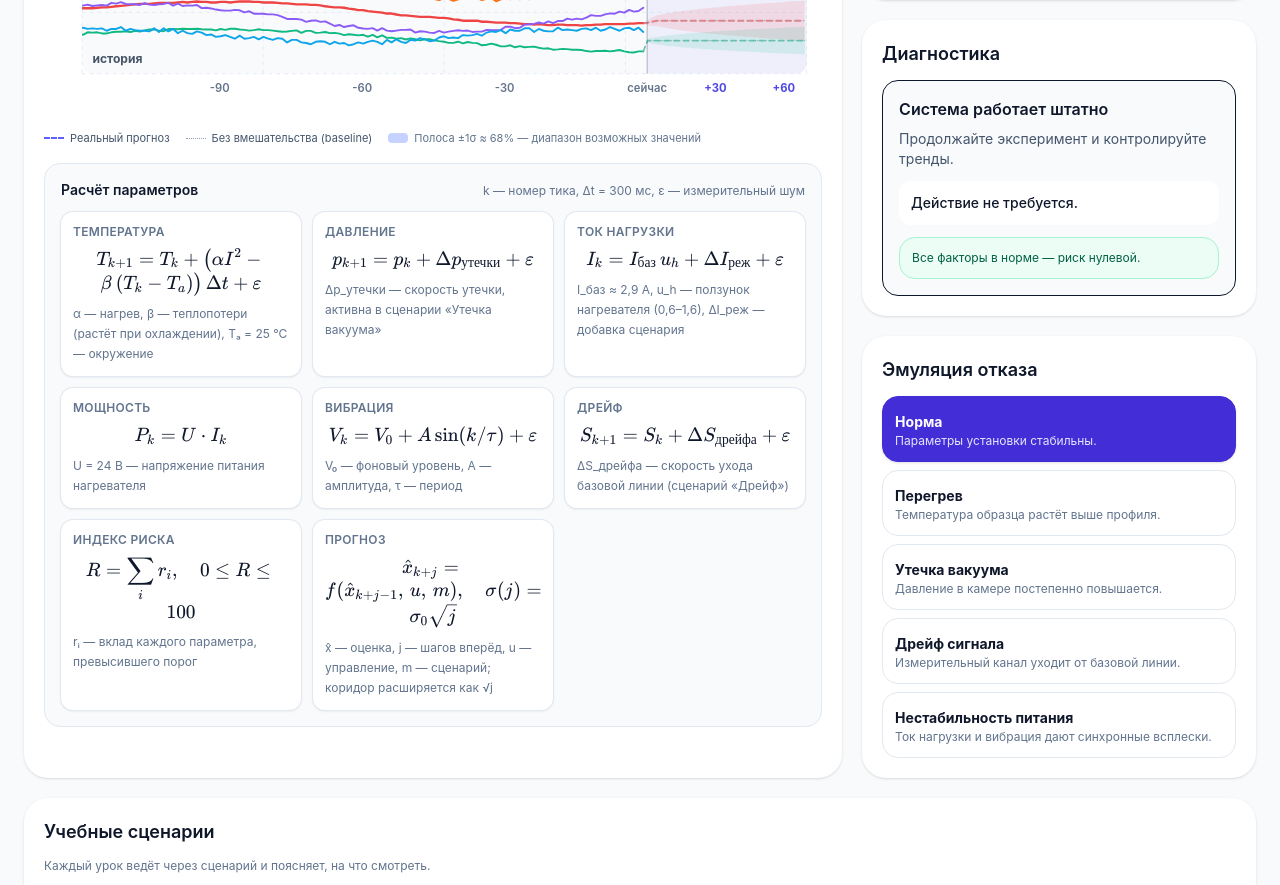
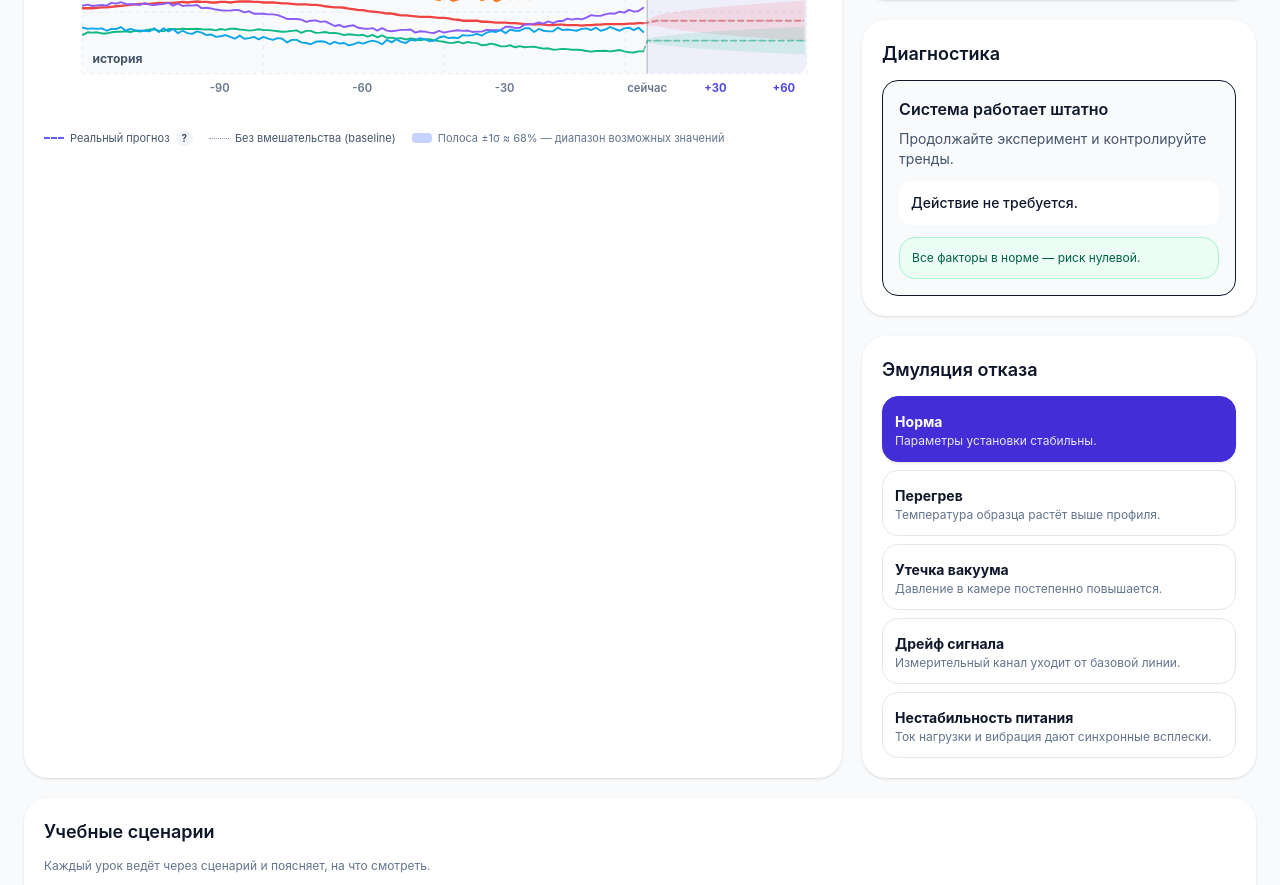
Before and after one commit to fidlow/digital-twin-lab, a React (Vite) app: page / in a window 1280 px wide. Shown: the part 900-1785 px from the top of the page. Built offline with nearby package versions, Linux system fonts and the light colour scheme.

Commit message:
feat: move FORMULAS data into ?-drawer, remove duplicate "Расчёт параметров" block

```diff
--- a/src/App.tsx
+++ b/src/App.tsx
@@ -1,12 +1,11 @@
 import { useEffect, useState } from "react";
-import { DEFAULT_CONTROLS, FORMULAS } from "./models/digitalTwin";
+import { DEFAULT_CONTROLS } from "./models/digitalTwin";
 import { useSimulation } from "./hooks/useSimulation";
 import { useHotkeys } from "./hooks/useHotkeys";
 import { TheorySection } from "./components/TheorySection";
 import { ScenarioTimeline } from "./components/ScenarioTimeline";
 import { SnapshotControls } from "./components/SnapshotControls";
 import { ReplayControls } from "./components/ReplayControls";
-import { Tex } from "./components/Tex";
 import { TelemetryChart } from "./components/TelemetryChart";
 import { MetricCards } from "./components/MetricCards";
 import { ControlsPanel } from "./components/ControlsPanel";
@@ -171,25 +170,7 @@ export default function FTIDigitalTwinPrototype() {
               <TelemetryChart rows={chart} fc={fc} whatIfFc={whatIfFc} baselineFc={baselineFc} running={running} last={last} />
             </div>
             <div className="mt-2">
-              <ForecastLegend showWhatIf={previewMode} />
-            </div>
-
-            <div className="mt-4 rounded-2xl border border-slate-200 bg-slate-50 p-4">
-              <div className="mb-3 flex items-baseline justify-between gap-3">
-                <h3 className="text-sm font-semibold text-slate-900">Расчёт параметров</h3>
-                <p className="text-xs text-slate-500">k — номер тика, Δt = 300 мс, ε — измерительный шум</p>
-              </div>
-              <div className="grid gap-3 sm:grid-cols-2 xl:grid-cols-3">
-                {FORMULAS.map(([name, formula, note]) => (
-                  <div key={name} className="rounded-xl bg-white p-3 shadow-sm ring-1 ring-slate-200">
-                    <p className="text-xs font-semibold uppercase tracking-wide text-slate-500">{name}</p>
-                    <div className="mt-1 text-slate-900">
-                      <Tex display wrap>{formula}</Tex>
-                    </div>
-                    <p className="mt-1 text-xs leading-5 text-slate-500">{note}</p>
-                  </div>
-                ))}
-              </div>
+              <ForecastLegend showWhatIf={previewMode} onInfo={setExplanationKey} />
             </div>
           </div>
 
--- a/src/components/ForecastLegend.tsx
+++ b/src/components/ForecastLegend.tsx
@@ -1,14 +1,25 @@
-// src/components/ForecastLegend.tsx
 interface ForecastLegendProps {
   showWhatIf: boolean;
+  onInfo?: (key: string) => void;
 }
 
-export function ForecastLegend({ showWhatIf }: ForecastLegendProps) {
+export function ForecastLegend({ showWhatIf, onInfo }: ForecastLegendProps) {
   return (
     <div className="flex flex-wrap items-center gap-x-4 gap-y-1 text-[11px] text-slate-600">
       <span className="inline-flex items-center gap-1.5">
         <span className="inline-block h-0 w-5 border-t-2 border-dashed border-indigo-500" />
         Реальный прогноз
+        {onInfo && (
+          <button
+            type="button"
+            onClick={() => onInfo("forecast")}
+            className="rounded-full bg-slate-100 px-1.5 text-[10px] font-semibold text-slate-700 hover:bg-slate-200"
+            aria-label="Объяснение прогноза"
+            title="Открыть объяснение"
+          >
+            ?
+          </button>
+        )}
       </span>
       <span className="inline-flex items-center gap-1.5">
         <span className="inline-block h-0 w-5 border-t border-dotted border-slate-400" />
--- a/src/docs/explanations.ts
+++ b/src/docs/explanations.ts
@@ -62,4 +62,31 @@ export const EXPLANATIONS: Record<string, Explanation> = {
       { name: "Порог warning / alarm", value: "90 / 106", unit: "Вт" },
     ],
   },
+  v: {
+    title: "Вибрация",
+    formula: String.raw`V_k = V_0 + A\sin(k/\tau) + \varepsilon`,
+    body: "Фоновое колебание: постоянный уровень V₀ плюс косметический синус — это «дыхание» живой ленты, не реальный физический процесс. В сценарии «Нестабильность питания» добавляются синхронные с током всплески.",
+    constants: [
+      { name: "V₀", value: "≈ 0.82", unit: "мм/с" },
+      { name: "Порог warning / alarm", value: "1.8 / 2.8", unit: "мм/с" },
+    ],
+  },
+  s: {
+    title: "Дрейф измерительного канала",
+    formula: String.raw`S_{k+1} = S_k + \Delta S_{\text{дрейфа}} + \varepsilon`,
+    body: "Накапливающаяся ошибка измерительного канала. ΔS_дрейфа активна в сценарии «Дрейф сигнала» и медленно сдвигает базовую линию. Риск считается по модулю: |S| > порога.",
+    constants: [
+      { name: "Порог warning / alarm", value: "24 / 38", unit: "мВ", note: "по модулю" },
+    ],
+  },
+  forecast: {
+    title: "Прогноз («тень будущего»)",
+    formula: String.raw`\hat{x}_{k+j} = f(\hat{x}_{k+j-1},\,u,\,m),\quad \sigma(j) = \sigma_0\sqrt{j}`,
+    body: "Физический прогноз: модель прокручивается вперёд без шума с фиксированными mode и controls — что будет, если оператор ничего не изменит. Шум подменяется доверительным коридором ±σ·√j (random-walk приближение). Коридор расширяется как корень из горизонта: на 4× горизонта неопределённость удваивается.",
+    constants: [
+      { name: "Шагов прогноза", value: "70", note: "≈ 21 секунда при Δt = 300 мс" },
+      { name: "σ₀ (T_FORECAST_NOISE)", value: "0.5", unit: "°C" },
+      { name: "σ₀ (P_FORECAST_NOISE)", value: "0.0006", unit: "Па" },
+    ],
+  },
 };
```
